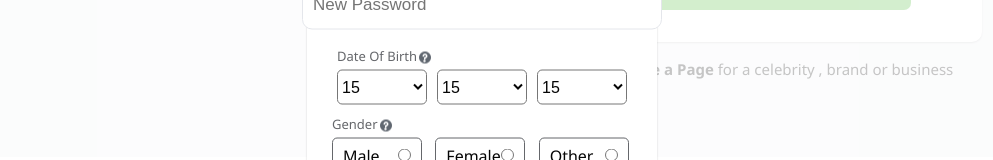
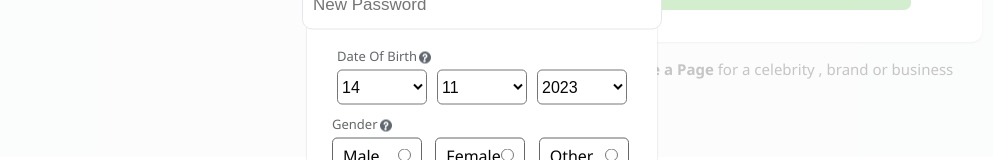
Before and after one commit to HARSHHARSANI/facebook, a React (Create React App) app in the folder frontend/: page /login in a window 1280 px wide. Shown: the part 403-563 px from the top of the page, without its empty margins (158-1151 px from the left). Built offline with nearby package versions, Linux system fonts and the light colour scheme.

Commit message:
RegistrationForm -> Dates

```diff
--- a/frontend/src/components/login/RegisterForm.js
+++ b/frontend/src/components/login/RegisterForm.js
@@ -14,7 +14,7 @@
     gender: "",
   };
 
-  console.log(new Date().getFullYear());
+  // console.log(new Date().getFullYear());
   const [user, setuser] = useState(userInfos);
   const {
     first_name,
@@ -33,9 +33,18 @@
   };
 
   console.log(user);
+  const yearTemp = new Date().getFullYear();
 
-  const years = Array.from(new Array(60), (val, index) => bYear - index);
-  console.log(years);
+  const years = Array.from(new Array(60), (val, index) => yearTemp - index);
+
+  const months = Array.from(new Array(12), (val, index) => 1 + index);
+
+  const getDays = () => {
+    return new Date(bYear, bMonth, 0).getDate();
+  };
+  // console.log(getDays());
+
+  const days = Array.from(new Array(getDays()), (val, index) => 1 + index);
 
   return (
     <div className="blur">
@@ -84,14 +93,38 @@
                   Date Of Birth <i className="info_icon"></i>
                 </div>
                 <div className="reg_grid">
-                  <select name="bDay">
-                    <option value="">15</option>
+                  <select
+                    name="bDay"
+                    value={bDay}
+                    onChange={handleRegisterChange}
+                  >
+                    {days.map((day, i) => (
+                      <option value={day} key={i}>
+                        {day}
+                      </option>
+                    ))}
                   </select>
-                  <select name="bMonth">
-                    <option value="">15</option>
+                  <select
+                    name="bMonth"
+                    value={bMonth}
+                    onChange={handleRegisterChange}
+                  >
+                    {months.map((month, i) => (
+                      <option value={month} key={i}>
+                        {month}
+                      </option>
+                    ))}
                   </select>
-                  <select name="bYear">
-                    <option value="">15</option>
+                  <select
+                    name="bYear"
+                    value={bYear}
+                    onChange={handleRegisterChange}
+                  >
+                    {years.map((year, i) => (
+                      <option value={year} key={i}>
+                        {year}
+                      </option>
+                    ))}
                   </select>
                 </div>
               </div>
```
